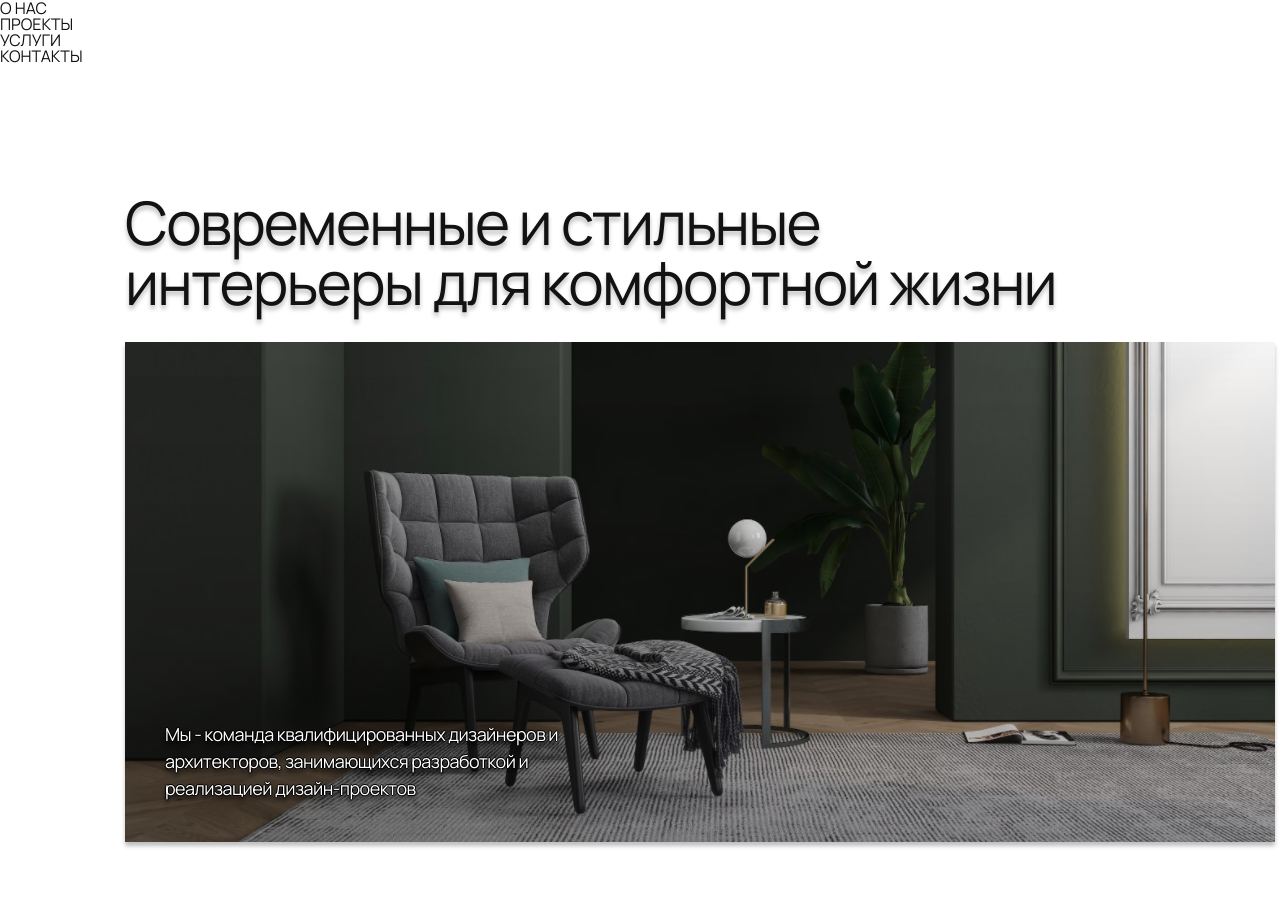
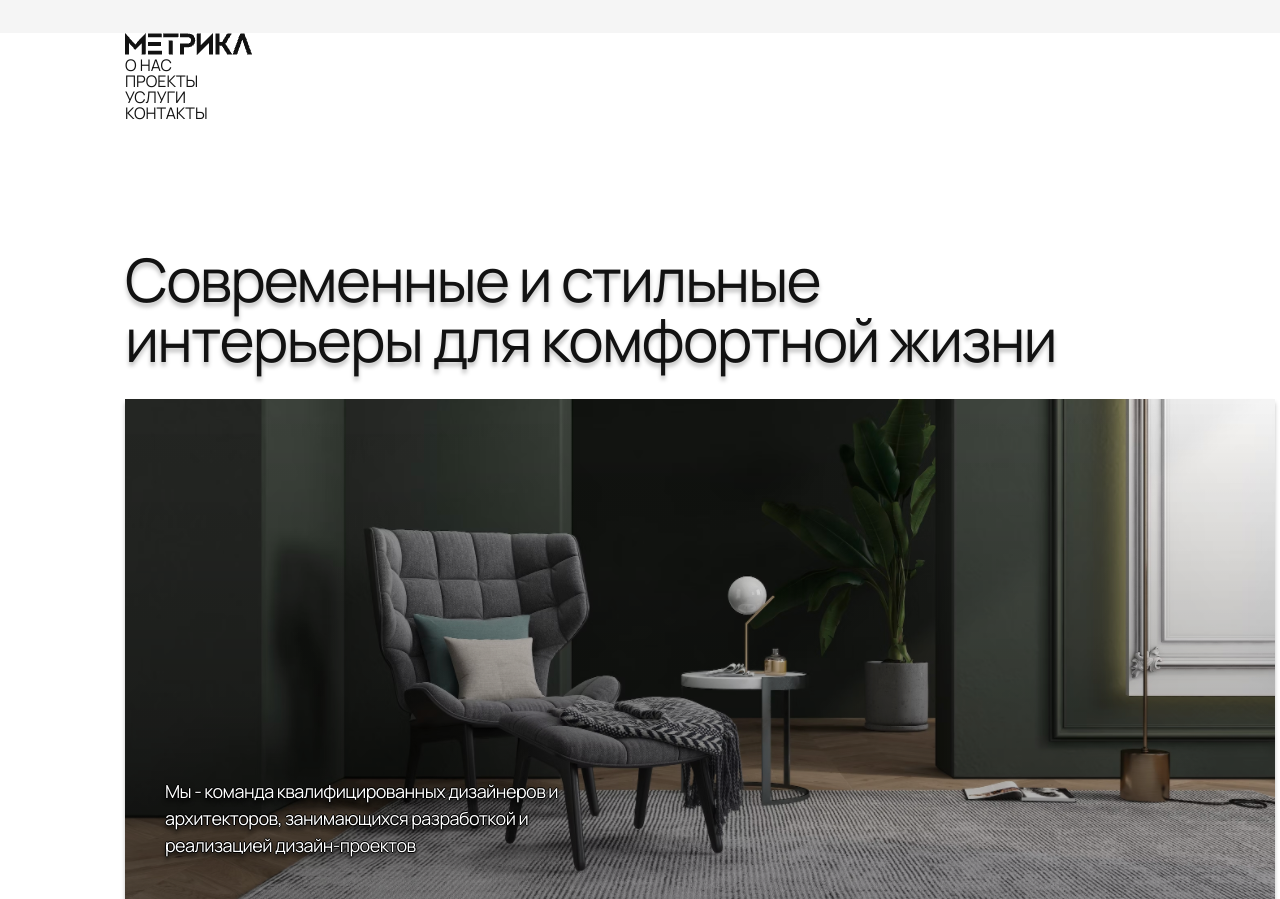
Before and after one commit to sokol80/metrica, a plain HTML site: page index.html in a window 1280 px wide. Shown: the top 899 px of the page. Drawn offline with Linux system fonts and the light colour scheme; a web font is replaced by a local one.

Commit message:
Вопрос по отступам

```diff
--- a/index.html
+++ b/index.html
@@ -20,9 +20,12 @@
     <header class="header">
 
             <div class="header__inner">
-                <a href="#" class="header__logo">О HAC</a>
+                <a href="#" class="header__logo">
+                    <img src="resources/logo_metrika.png" alt="" class="logo__img">
+                </a>
                 <nav class="header__nav nav">
                     <ul class="nav__list">
+                        <li class="nav__item"><a href="#projects" class="nav__link">О НАС</a></li>
                         <li class="nav__item"><a href="#projects" class="nav__link">ПРОЕКТЫ</a></li>
                         <li class="nav__item"><a href="#services" class="nav__link">УСЛУГИ</a></li>
                         <li class="nav__item"><a href="#contacts" class="nav__link">КОНТАКТЫ</a></li>
--- a/styles/styles.css
+++ b/styles/styles.css
@@ -38,8 +38,20 @@ a {
 
 
 }
+/* Секция "Шапка" */
+
+.header__inner {
+
+  padding: 0 125px;
+  margin-top: 33px;
+  margin-bottom: 70px;
+
+}
+
+
 
 /* Секция "Герой" */
+
 
 .hero {
     padding: 0 125px;      /* Боковые отступы (125px слева/справа) */
```
Also changed, not shown: resources/logo_metrika.png (added).
